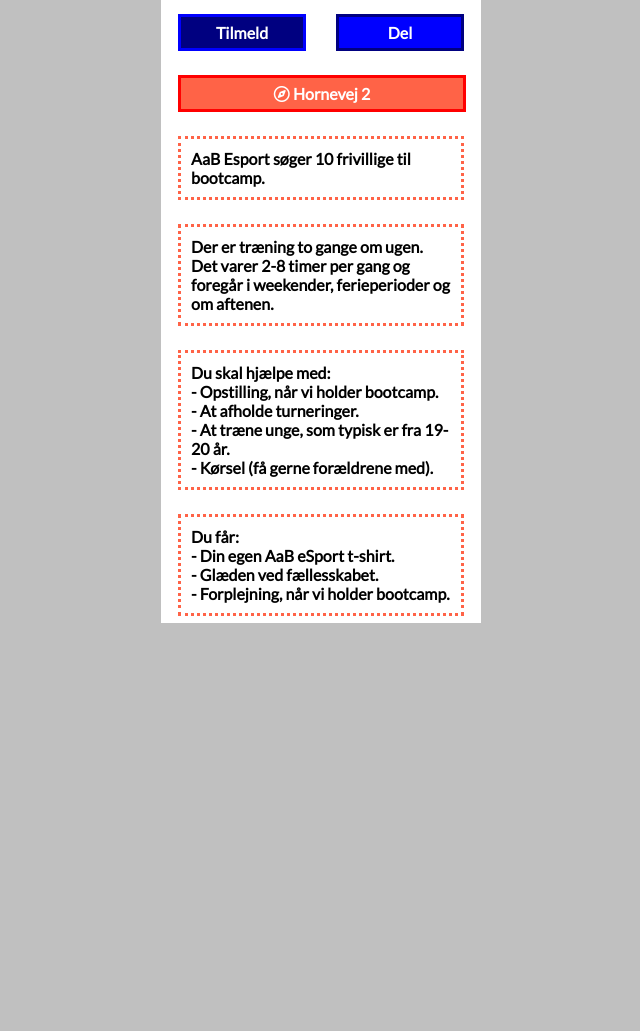
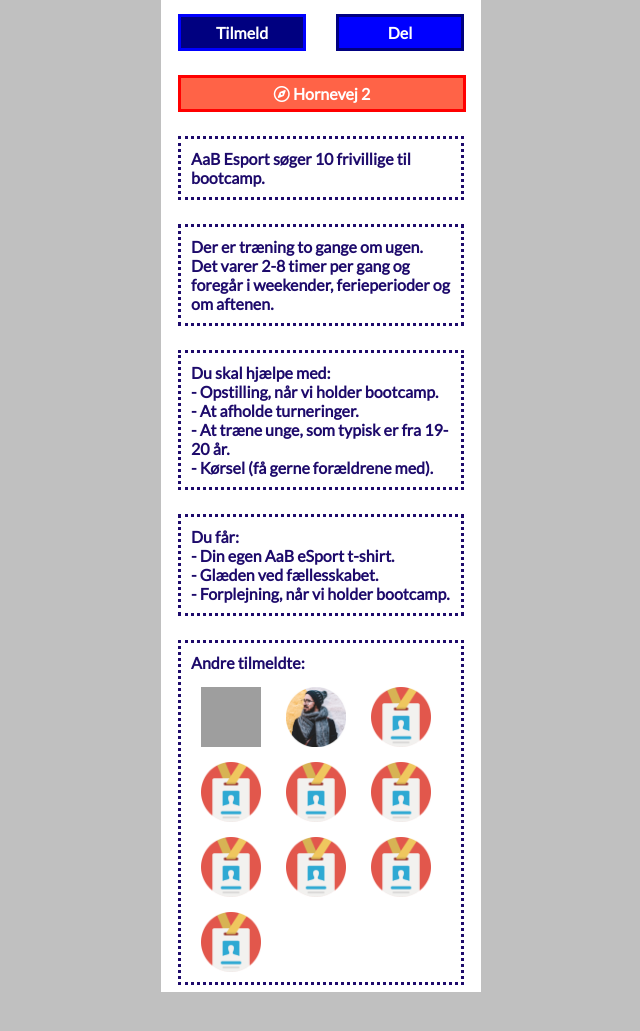
Before and after one commit to snordby/frivillig, a plain HTML site: page opslag2.html in a window 1280 px wide. Shown: the part 53-1084 px from the top of the page, without its empty margins (319-959 px from the left). Before the commit the page ends 800 px from the top, so only its background shows below. Drawn offline with Linux system fonts and the light colour scheme; grey boxes are pictures that could not be loaded.

Commit message:
Add files via upload

```diff
--- a/opslag2.html
+++ b/opslag2.html
@@ -42,6 +42,22 @@
 	- Glæden ved fællesskabet.<br />
 	- Forplejning, når vi holder bootcamp.
       </div>
+      <div class="box0">
+	Andre tilmeldte:<br />
+	<img src="portrait2.jpg" class="andre" />
+	<img src="portrait3.jpg" class="andre" />
+	<img src="identification.png" class="andre" />
+	<br />
+	<img src="identification.png" class="andre" />
+	<img src="identification.png" class="andre" />
+	<img src="identification.png" class="andre" />
+	<br />
+	<img src="identification.png" class="andre" />
+	<img src="identification.png" class="andre" />
+	<img src="identification.png" class="andre" />
+	<br />
+	<img src="identification.png" class="andre" />
+      </div>
     </div>
 
     </div>
--- a/style.css
+++ b/style.css
@@ -41,7 +41,7 @@ a.mere {
     height: 30px;
     width: 100%;
     text-align: center;
-    color: black;
+    color: #FFA500;
     font-size: 14pt;
     padding-top: 6px;
     font-family: 'Lato', sans-serif;
@@ -90,7 +90,7 @@ br {
 
 #screen {
     display: block;
-    background: white;
+    background: #ffffff;
     width: 320px;
     height: auto;
     margin: auto;
@@ -139,11 +139,11 @@ br {
     display: block;
     margin: 20px 20px 10px 20px;
     float: centre;
-    outline: teal dotted 3px;
+    outline: #006157 dotted 3px;
 }
 
 p.profnavn {
-    color: black;
+    color: #006157;
     font-family: 'Lato', sans-serif;
     font-size: 16pt;
     font-weight: 900;
@@ -155,7 +155,7 @@ p.profnavn {
 }
 
 p.proftxt {
-    color: black;
+    color: #006157;
     font-family: 'Lato', sans-serif;
     font-size: 12pt;
     font-weight: 700;
@@ -173,8 +173,8 @@ p.proftxt {
     display: block;
     margin: 20px 20px 10px 20px;
     float: centre;
-    outline: tomato dotted 3px;
-    color: black;
+    outline: #1d0a6b dotted 3px;
+    color: #1d0a6b;
     font-family: 'Lato', sans-serif;
     font-size: 12pt;
     font-weight: 700;
@@ -189,8 +189,8 @@ p.proftxt {
     display: block;
     margin: 20px 20px 10px 20px;
     float: centre;
-    outline: lime dotted 3px;
-    color: black;
+    outline: #1d0a6b dotted 3px;
+    color: #1d0a6b;
     font-family: 'Lato', sans-serif;
     font-size: 12pt;
     font-weight: 700;
@@ -282,6 +282,15 @@ img.profpicR {
     margin: 15px 15px 0 10px;
     padding: 0;
     float: right;
+}
+
+img.andre {
+    display: inline-block;
+    width: 60px;
+    height: 60px;
+    margin: 15px 15px 0 10px;
+    padding: 0;
+    float: left;
 }
 
 .icontainer2 {
```
Also changed, not shown: profile.html (+4 -4 lines), identification.png (added), portrait3.jpg (added), 1 other file.
